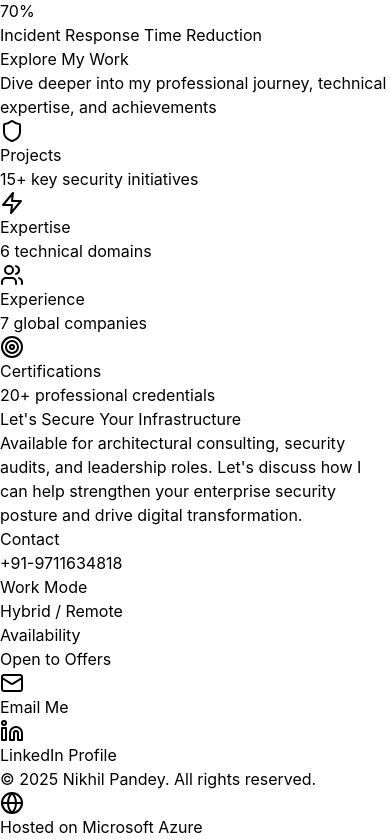
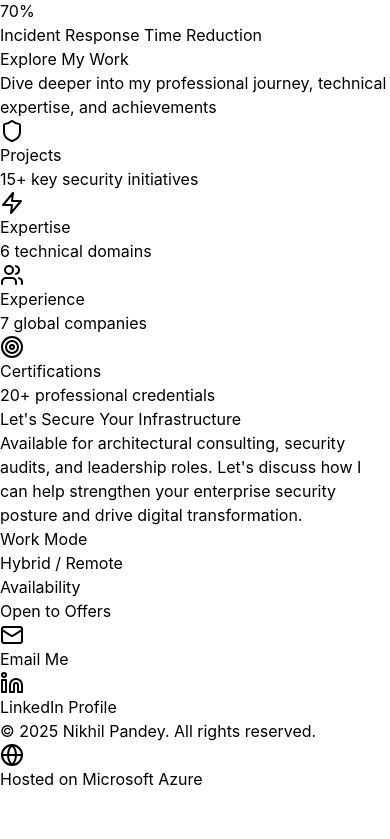
Before and after one commit to nikhilpandeyG/portfolio, a React (Vite) app: page / in a window 390 px wide. Shown: the part 1279-2118 px from the top of the page. After the commit the page ends 2070 px from the top, so only its background shows below. Built offline with nearby package versions, Linux system fonts and the light colour scheme.

Commit message:
Remove phone number from contact section

```diff
--- a/src/pages/Home.jsx
+++ b/src/pages/Home.jsx
@@ -198,11 +198,7 @@ const Home = () => {
               Available for architectural consulting, security audits, and leadership roles. Let's discuss how I can help strengthen your enterprise security posture and drive digital transformation.
             </p>
 
-            <div className="grid md:grid-cols-3 gap-4 mb-8 text-left max-w-2xl mx-auto">
-              <div className="bg-blue-500/20 backdrop-blur-sm rounded-lg p-4 border border-blue-400/30">
-                <div className="text-blue-200 text-xs mb-1">Contact</div>
-                <div className="text-white font-semibold">+91-9711634818</div>
-              </div>
+            <div className="grid md:grid-cols-2 gap-4 mb-8 text-left max-w-xl mx-auto">
               <div className="bg-blue-500/20 backdrop-blur-sm rounded-lg p-4 border border-blue-400/30">
                 <div className="text-blue-200 text-xs mb-1">Work Mode</div>
                 <div className="text-white font-semibold">Hybrid / Remote</div>
```
